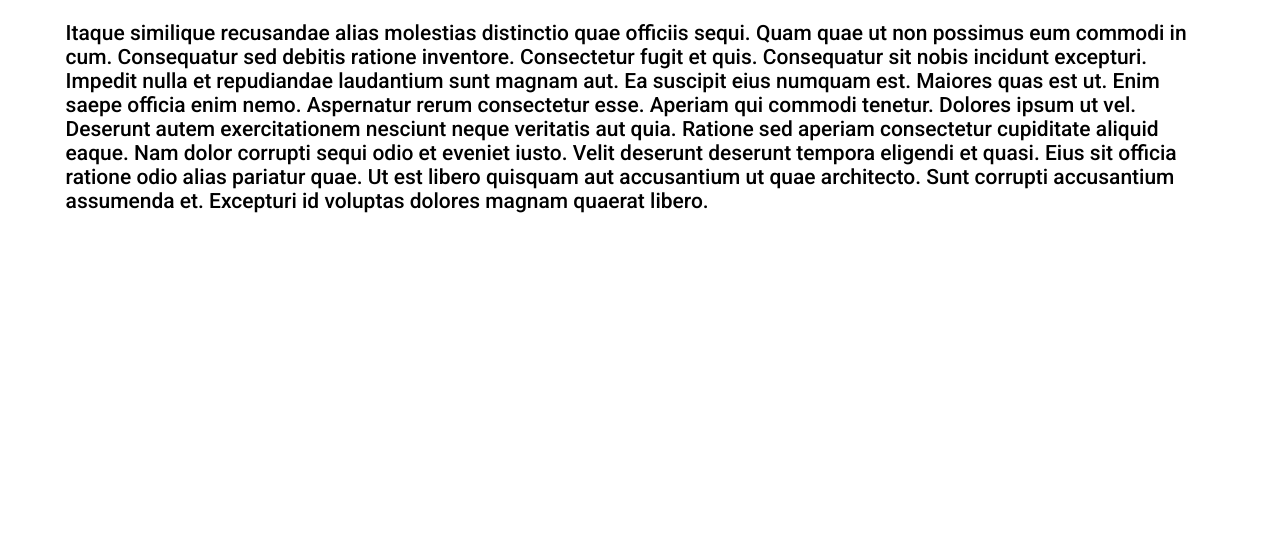
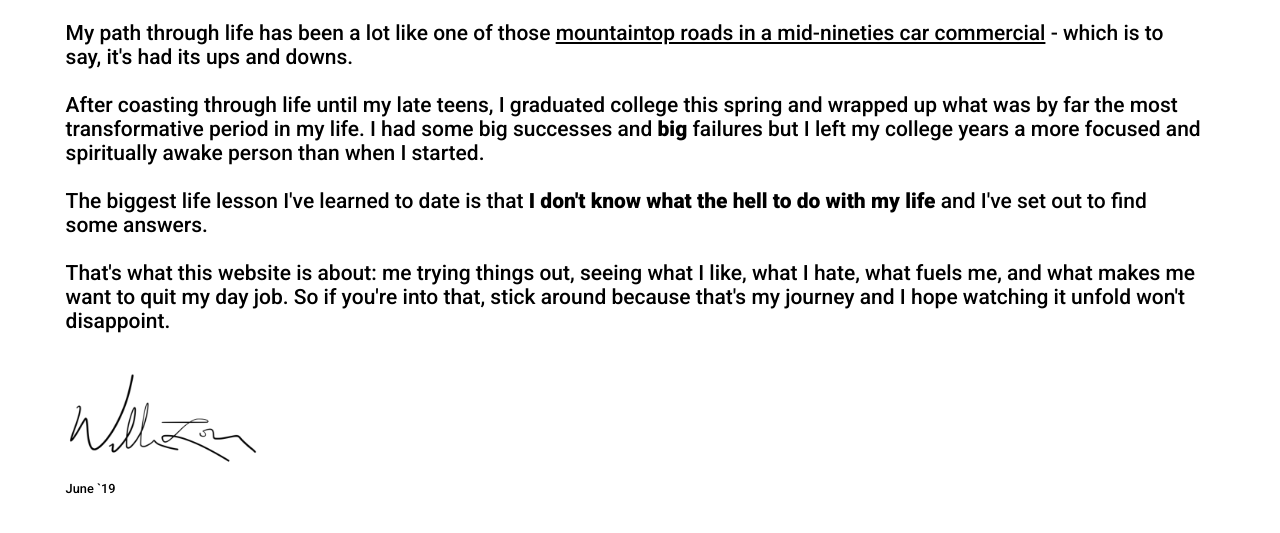
Before and after one commit to wwlorey/williamlorey.com, a Gatsby site: page /about in a window 1280 px wide. Shown: the part 151-684 px from the top of the page. Built offline with nearby package versions, Linux system fonts and the light colour scheme; Gatsby itself is replaced by a stand-in of ours.

Commit message:
Add about

```diff
--- a/src/components/intro.js
+++ b/src/components/intro.js
@@ -29,7 +29,7 @@ export default props => (
           <a href='https://mst.edu' target='_blank' rel='noopener noreferrer'>
             <strong style={{ color: 'green' }}>S&amp;T</strong>
           </a>{' '}
-          alum.
+          alum just trying to figure out what life's about.
           <br />
           <br />
           <Link style={{ textDecoration: 'underline' }} to='/about'>
--- a/src/pages/about.js
+++ b/src/pages/about.js
@@ -5,18 +5,41 @@ import Heading from '../components/heading';
 export default () => (
   <PostWrapper>
     <Heading>About Will</Heading>
-    Itaque similique recusandae alias molestias distinctio quae officiis sequi.
-    Quam quae ut non possimus eum commodi in cum. Consequatur sed debitis
-    ratione inventore. Consectetur fugit et quis. Consequatur sit nobis incidunt
-    excepturi. Impedit nulla et repudiandae laudantium sunt magnam aut. Ea
-    suscipit eius numquam est. Maiores quas est ut. Enim saepe officia enim
-    nemo. Aspernatur rerum consectetur esse. Aperiam qui commodi tenetur.
-    Dolores ipsum ut vel. Deserunt autem exercitationem nesciunt neque veritatis
-    aut quia. Ratione sed aperiam consectetur cupiditate aliquid eaque. Nam
-    dolor corrupti sequi odio et eveniet iusto. Velit deserunt deserunt tempora
-    eligendi et quasi. Eius sit officia ratione odio alias pariatur quae. Ut est
-    libero quisquam aut accusantium ut quae architecto. Sunt corrupti
-    accusantium assumenda et. Excepturi id voluptas dolores magnam quaerat
-    libero.
+    My path through life has been a lot like one of those{' '}
+    <a
+      href='https://www.youtube.com/watch?v=ToS-b1KQ8QE'
+      target='_blank'
+      rel='noopener noreferrer'
+    >
+      mountaintop roads in a mid-nineties car commercial
+    </a>{' '}
+    - which is to say, it's had its ups and downs.
+    <br />
+    <br />
+    After coasting through life until my late teens, I graduated college this
+    spring and wrapped up what was by far the most transformative period in my
+    life. I had some big successes and <strong>big</strong> failures but I left
+    my college years a more focused and spiritually awake person than when I
+    started.
+    <br />
+    <br />
+    The biggest life lesson I've learned to date is that{' '}
+    <strong>I don't know what the hell to do with my life</strong> and I've set
+    out to find some answers.
+    <br />
+    <br />
+    That's what this website is about: me trying things out, seeing what I like,
+    what I hate, what fuels me, and what makes me want to quit my day job. So if
+    you're into that, stick around because that's my journey and I hope watching
+    it unfold won't disappoint.
+    <br />
+    <br />
+    <div style={{ marginTop: '1rem', width: '12rem' }}>
+      <img
+        style={{ display: 'block', width: '12rem', height: 'auto' }}
+        src={require('../images/sig.png')}
+      />
+      <p style={{ display: 'block', fontSize: '.8rem' }}>June `19</p>
+    </div>
   </PostWrapper>
 );
--- a/src/styles/global.css
+++ b/src/styles/global.css
@@ -54,6 +54,10 @@ Link, a {
   padding-left: 4.5vw;
   max-width: 100rem;
   width: 90%;
+}
+
+.text a {
+  text-decoration: underline;
 }
 
 h2 {
@@ -129,15 +133,9 @@ h2 {
     font-size: 18px;
   }
 
-  .header {
-  }
-
   .header__text {
     font-size: 20px;
     width: 220px;
-  }
-
-  .bottomBorder {
   }
 
   .tiles * {
```
Also changed, not shown: src/components/intro.module.css (+3 -5 lines), src/images/sig.png (added).
